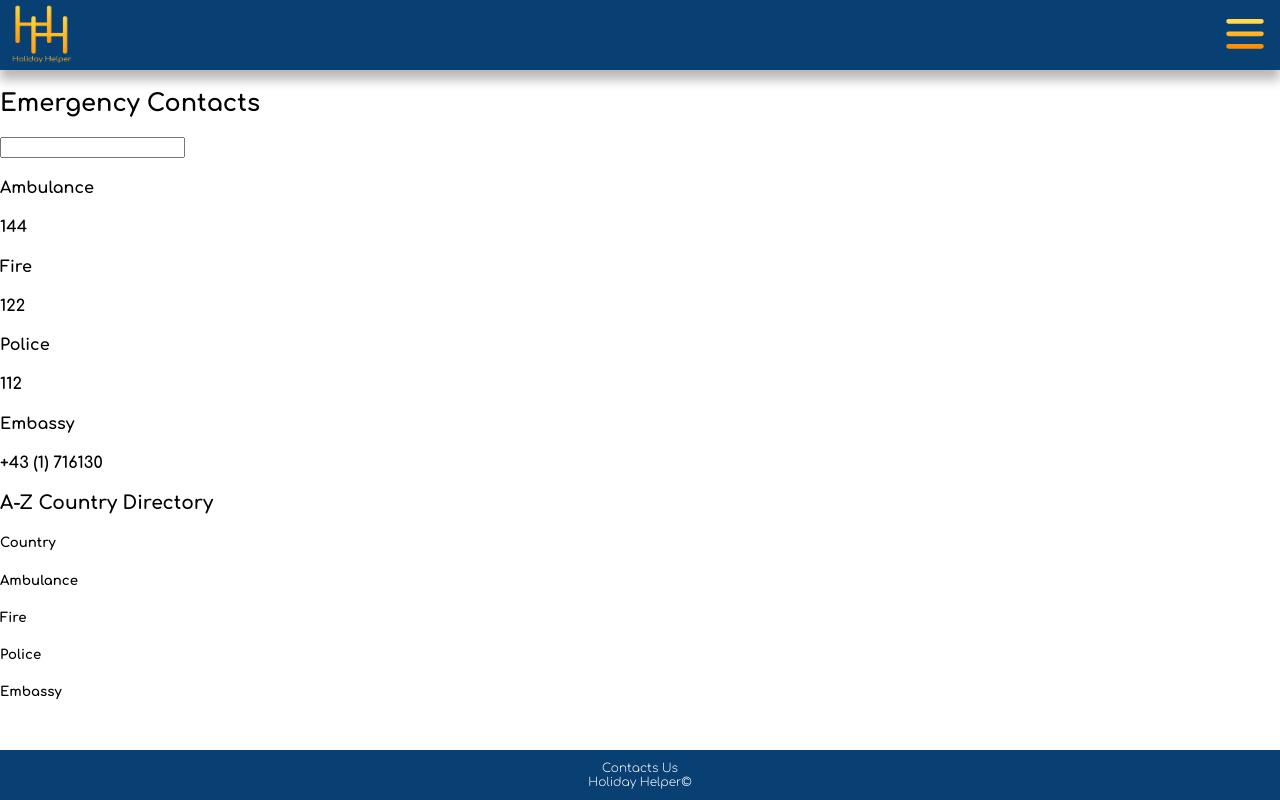
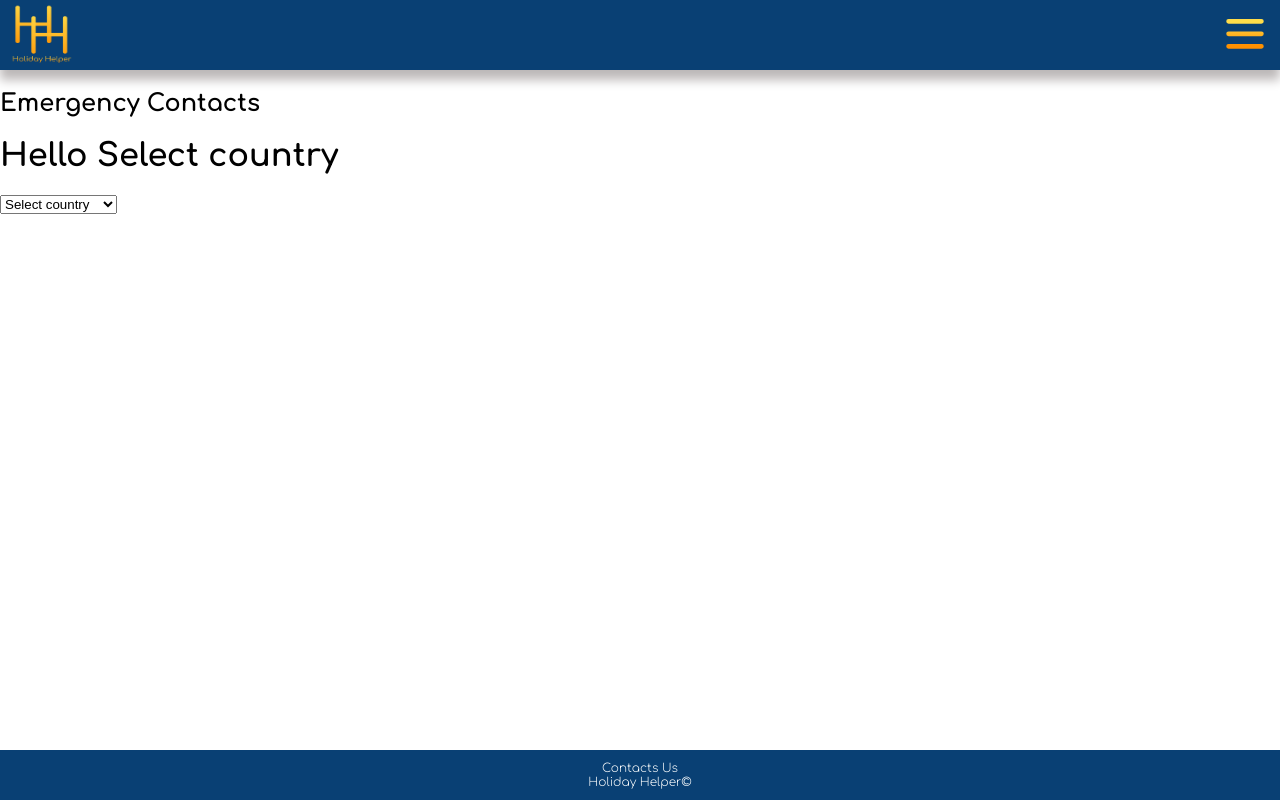
Before and after one commit to lalicia/holiday_helper_frontend, a React (Create React App) app: page /contacts in a window 1280 px wide. Built offline with nearby package versions, Linux system fonts and the light colour scheme.

Commit message:
created new components for mergency contact details and made sure it render the dumy data created ternary oparetor to switch between diffrent states and handle when contect isn't recieved from the back

```diff
--- a/src/Component/Contacts/Contacts.js
+++ b/src/Component/Contacts/Contacts.js
@@ -3,14 +3,16 @@ import Search from "./Search.js";
 import List from "./List.js";
 
 import {DummyData} from "./DummyData.js"
+import Emergency from './Emergency/Emergency.js';
 
 function Contacts() {
   return (
     <div>
       <h2>Emergency Contacts</h2>
-      <Search />
+      {/* <Search /> */}
+      <Emergency />
 
-      <div className="selected-contacts">
+      {/* <div className="selected-contacts">
         <div className="ambulance-contact">
           <h4>Ambulance</h4>
           <h4>{DummyData[0].ambulance}</h4>
@@ -57,7 +59,7 @@ function Contacts() {
         </div>
 
 
-      </div>
+      </div> */}
 
     </div>
   )
--- a/src/Component/Contacts/DummyData.js
+++ b/src/Component/Contacts/DummyData.js
@@ -1,44 +1,86 @@
-export const DummyData = [
-    {
-        country: "Austria",
-        police: 112,
+export const DummyData = {
+
+
+        Austria:
+
+        {police: 112,
         ambulance: 144,
         fire: 122,
-        embassy: "+43 (1) 716130",
-    },
-    {
-        country: "Belgium",
+        embassy: "+43 (1) 716130",},
+
+
+
+        Belgium: {
         police: 101,
         ambulance: 112,
         fire: 112,
         embassy: "+32(0)22876211",
-    },
-    {
-        country: "Cyprus",
+        },
+
+
+
+        Cyprus: {
         police: 112,
         ambulance: 112,
         fire: 112,
         embassy: "+357 22 861100",
-    },
-    {
-        country: "Denmark",
+
+       },
+
+
+
+        Denmark: {
         police: 112,
         ambulance: 112,
         fire: 112,
         embassy: "+45 3544 5200",
-    },
-    {
-        country: "Estonia",
+
+        },
+
+
+
+        Estonia: {
         police: 112,
         ambulance: 112,
         fire: 112,
         embassy: "+372 6674700",
-    },
-    {
-        country: "France",
+
+        },
+
+
+        France: {
         police: 112,
         ambulance: 112,
         fire: 112,
         embassy: "+33 (0)1 44 51 31 00",
+
     },
-]
+
+
+        'United Kingdom': {
+        police: 999,
+        ambulance: 999,
+        fire: 999,
+        embassy: "+33 (0)1 44 51 31 00",
+
+    },
+
+        Italy: {
+        police: 113,
+        ambulance: 118,
+        fire: 115,
+        embassy: "+33 (0)1 44 51 31 00",
+
+    },
+
+        Germany: {
+        police: 113,
+        ambulance: 118,
+        fire: 115,
+        embassy: "+33 (0)1 44 51 31 00",
+
+    },
+
+
+
+}
--- /dev/null
+++ b/src/Component/Contacts/Emergency/Countries.js
@@ -0,0 +1,31 @@
+
+import { DummyData } from "../DummyData";
+
+
+function Countries({ country }) {
+    if (DummyData[country]) {
+        return (
+            <>
+            <strong>{country}</strong>
+                {/* use ternary oprator instead of nullishcoalescing operator (??) becouse browser support is better */}
+
+                <p>{`fire: ${DummyData[country].fire ? DummyData[country].fire : "---"}`}</p>
+
+
+                <p>{`police: ${DummyData[country].police ? DummyData[country].police : "---"}`}</p>
+
+                <p>{`ambulance: ${DummyData[country].ambulance ? DummyData[country].ambulance : "---"}`}</p>
+
+                <p>{`embassy: ${DummyData[country].embassy? DummyData[country].embassy : "---"}`}</p>
+              </>)
+  }
+    else {
+        return (
+        <p> Data not found... </p>
+    );
+  }
+
+
+};
+
+export default Countries;
--- /dev/null
+++ b/src/Component/Contacts/Emergency/Emergency.js
@@ -0,0 +1,60 @@
+import { useEffect, useState } from "react";
+import Countries from "./Countries";
+
+import { DummyData } from "../DummyData";
+
+
+export default function Emergency() {
+  const [country, setCountry] = useState("Select country");
+
+//   const [germanyContentVisible, setGermanyContentVisible] = useState(false);
+//   const [unitedKingdomContentVisible, setUnitedKingdomContentVisible] = useState(false);
+//   const [italyContentVisible, setItalyContentVisible] = useState(false);
+
+//   useEffect(() => {
+//     country === "Germany"
+//       ? setGermanyContentVisible(true)
+//       : setGermanyContentVisible(false);
+//       country === "United Kingdom"
+//           ? setUnitedKingdomContentVisible(true)
+//           : setUnitedKingdomContentVisible(false);
+//       country === "Italy"
+//           ? setItalyContentVisible(true)
+//           : setItalyContentVisible(false);
+//   }, [country]);
+
+  const handleOnChange = (e) => {
+      setCountry(e.target.value);
+      console.log(e.target.value)
+  };
+
+  const makeFirstLetterCapital = (str) => {
+    return str.charAt(0).toUpperCase() + str.slice(1);
+  };
+
+  const renderResult = () => {
+    let result;
+    country === "select country"
+      ? (result = "select country")
+      : (result = makeFirstLetterCapital(country));
+    return result;
+  };
+
+  return (
+    <div className="container mt-3">
+      <div>
+        <h1>Hello {renderResult()}</h1>
+      </div>
+      <div className="mt-4">
+        <select className="form-select" value={country} onChange={handleOnChange}>
+          <option value="Select country">Select country</option>
+          <option value="Germany">Germany</option>
+          <option value="United Kingdom">United Kingdom</option>
+          <option value="Italy">Italy</option>
+        </select>
+      </div>
+      {country !== "Select country" && <Countries country ={country} />}
+
+    </div>
+  );
+}
```
Also changed, not shown: src/Component/Contacts/Dropdown.js (added, +24 -0 lines).
